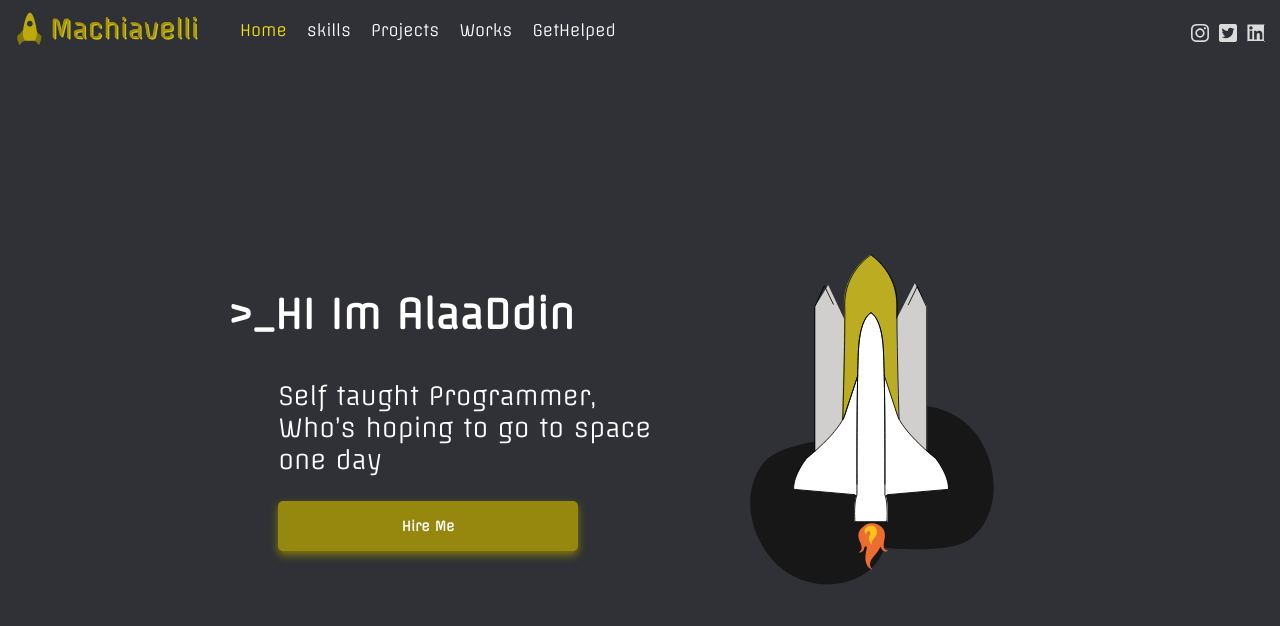
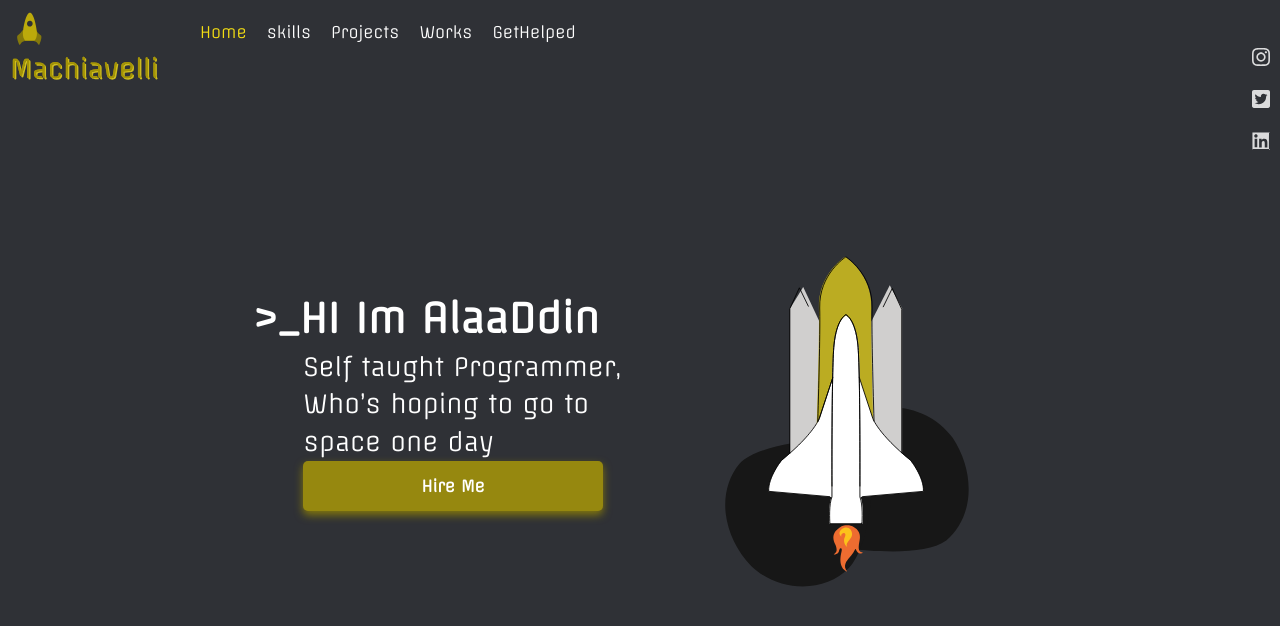
Before and after one commit to onlymachiavelli/portfolio, a Next.js app: page / in a window 1280 px wide. Shown: the top 626 px of the page. Built offline with nearby package versions, Linux system fonts and the light colour scheme.

Commit message:
adding reac hot toast and setting up tailwind

```diff
--- /dev/null
+++ b/postcss.config.js
@@ -0,0 +1,6 @@
+module.exports = {
+  plugins: {
+    tailwindcss: {},
+    autoprefixer: {},
+  },
+}
--- a/styles/globals.css
+++ b/styles/globals.css
@@ -1,3 +1,7 @@
+@tailwind base;
+@tailwind components;
+@tailwind utilities;
+
 :root {
   --OFF: "Offside";
   --Dark: #2f3136;
--- /dev/null
+++ b/tailwind.config.js
@@ -0,0 +1,15 @@
+/** @type {import('tailwindcss').Config} */
+module.exports = {
+  content: [
+    "./app/**/*.{js,ts,jsx,tsx}",
+    "./pages/**/*.{js,ts,jsx,tsx}",
+    "./components/**/*.{js,ts,jsx,tsx}",
+
+    // Or if using `src` directory:
+    "./src/**/*.{js,ts,jsx,tsx}",
+  ],
+  theme: {
+    extend: {},
+  },
+  plugins: [],
+}
```
Also changed, not shown: package.json (+6 -1 lines), 1 other file (tests, documents, lock files or other folders).
